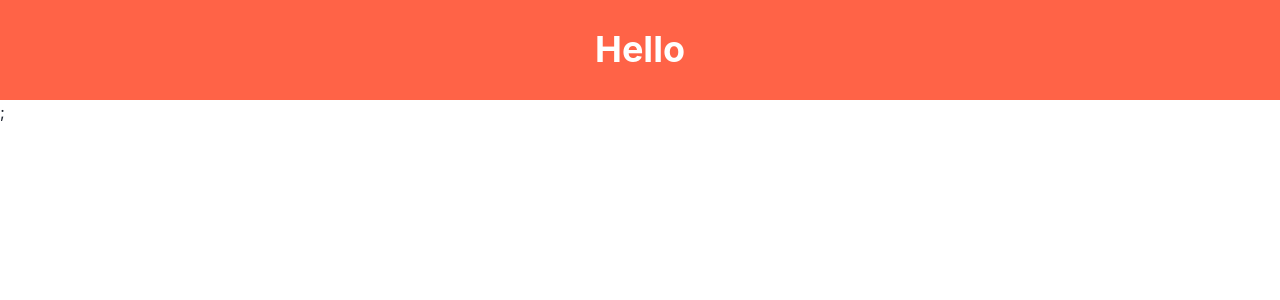
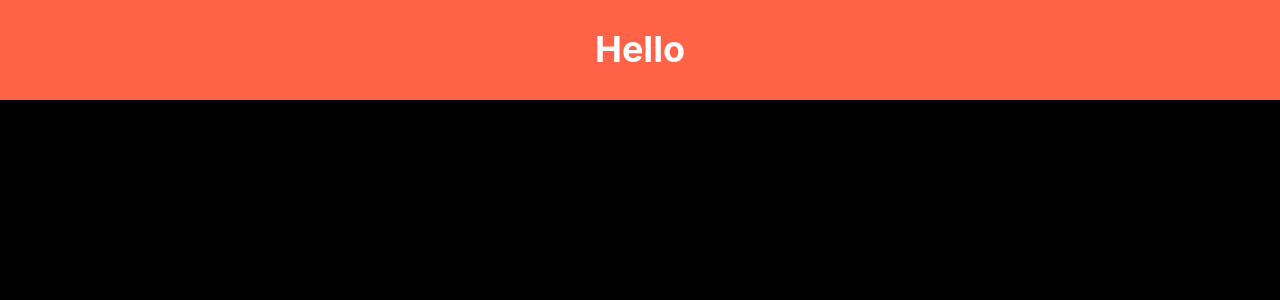
Before and after one commit to ndaemy/mission24-pr-page, a Next.js app: page / in a window 1280 px wide. Shown: the top 300 px of the page. Built offline with nearby package versions, Linux system fonts and the light colour scheme.

Commit message:
:lipstick: Apply dark mode

```diff
--- a/src/pages/_app.tsx
+++ b/src/pages/_app.tsx
@@ -1,10 +1,11 @@
 import { ChakraProvider } from "@chakra-ui/react";
 import type { AppProps } from "next/app";
+import theme from "~theme/customTheme";
 
 const MyApp = ({ Component, pageProps }: AppProps) => {
   return (
-    <ChakraProvider resetCSS>
-      <Component {...pageProps} />;
+    <ChakraProvider resetCSS theme={theme}>
+      <Component {...pageProps} />
     </ChakraProvider>
   );
 };
--- /dev/null
+++ b/src/pages/_document.tsx
@@ -0,0 +1,18 @@
+import { ColorModeScript } from "@chakra-ui/react";
+import { Html, Head, Main, NextScript } from "next/document";
+import theme from "~theme/customTheme";
+
+const Document = () => {
+  return (
+    <Html>
+      <Head />
+      <body>
+        <ColorModeScript initialColorMode={theme.config.initialColorMode} />
+        <Main />
+        <NextScript />
+      </body>
+    </Html>
+  );
+};
+
+export default Document;
--- /dev/null
+++ b/src/theme/customTheme.ts
@@ -0,0 +1,18 @@
+import { extendTheme, type ChakraTheme, type ThemeConfig } from "@chakra-ui/react";
+
+const config: ThemeConfig = {
+  initialColorMode: "dark",
+  useSystemColorMode: false,
+};
+
+const styles: ChakraTheme["styles"] = {
+  global: {
+    body: {
+      backgroundColor: "black",
+    },
+  },
+};
+
+const theme = extendTheme({ config, styles });
+
+export default theme;
```
Also changed, not shown: tsconfig.json (+7 -1 lines), 1 other file (tests, documents, lock files or other folders).
